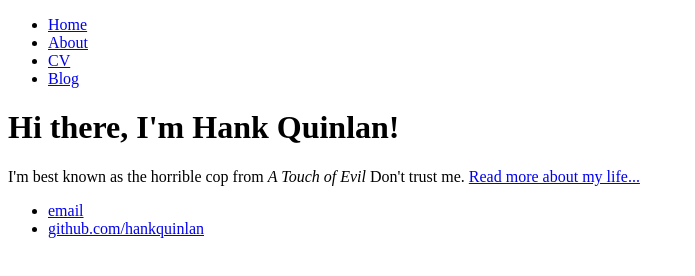
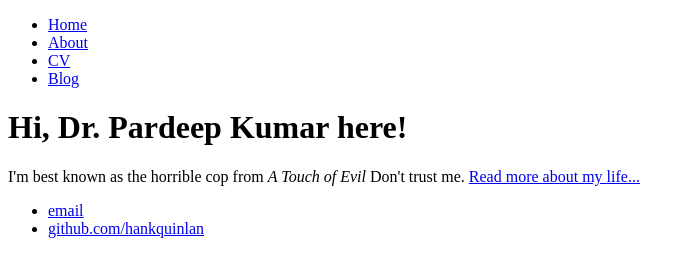
Before and after one commit to kumar-pardeep/kumar-pardeep.github.io, a plain HTML site: page index.html in a window 1280 px wide. Shown: the whole page, without its empty margins (0-695 px from the left). Drawn offline with Linux system fonts and the light colour scheme.

Commit message:
Update index.html

```diff
--- a/index.html
+++ b/index.html
@@ -1,7 +1,7 @@
 <!DOCTYPE html>
 <html>
 	<head>
-		<title>Hi Dr. Pardeep Kumar here</title>
+		<title>Dr. Pardeep Kumar</title>
 	</head>
 	<body>
 		<nav>
@@ -14,7 +14,7 @@
 		</nav>
 		<div class="container">
     		<div class="blurb">
-        		<h1>Hi there, I'm Hank Quinlan!</h1>
+        		<h1>Hi, Dr. Pardeep Kumar here!</h1>
 				<p>I'm best known as the horrible cop from <em>A Touch of Evil</em> Don't trust me. <a href="/about">Read more about my life...</a></p>
     		</div><!-- /.blurb -->
 		</div><!-- /.container -->
```
